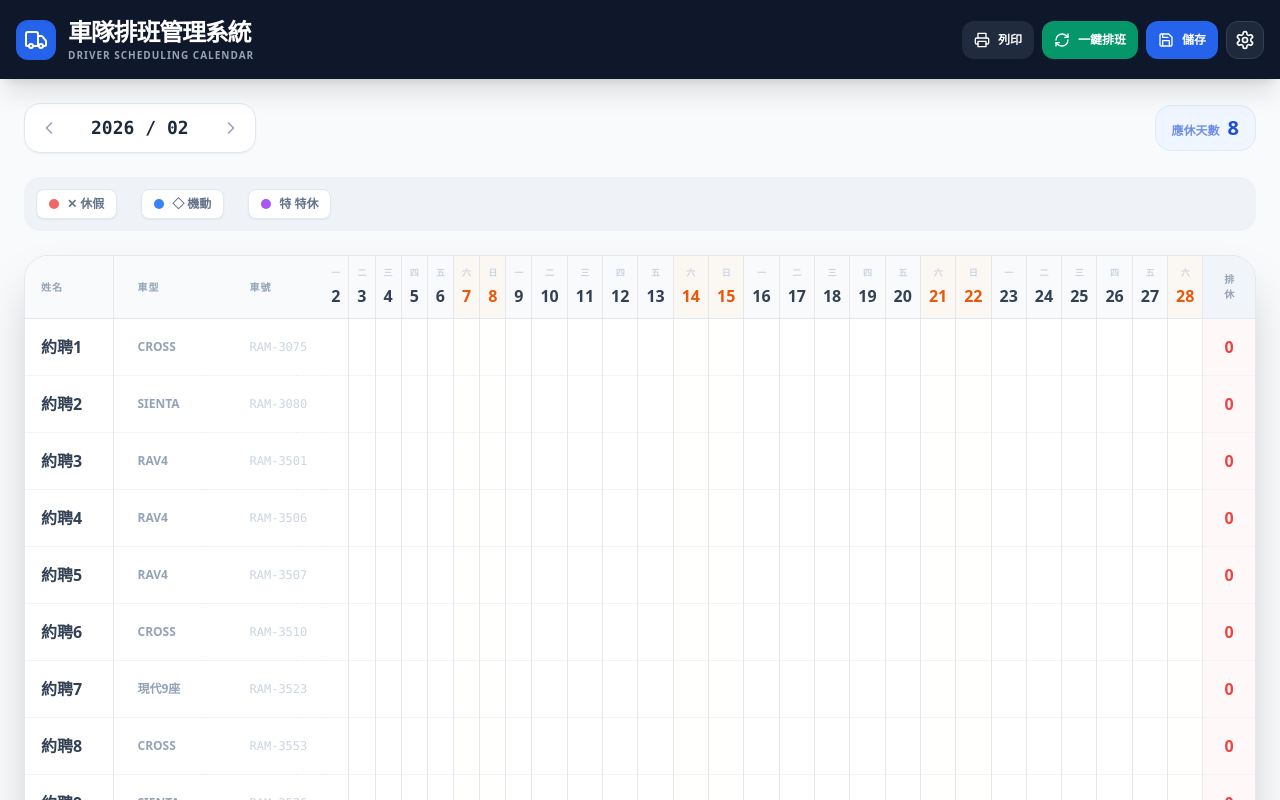
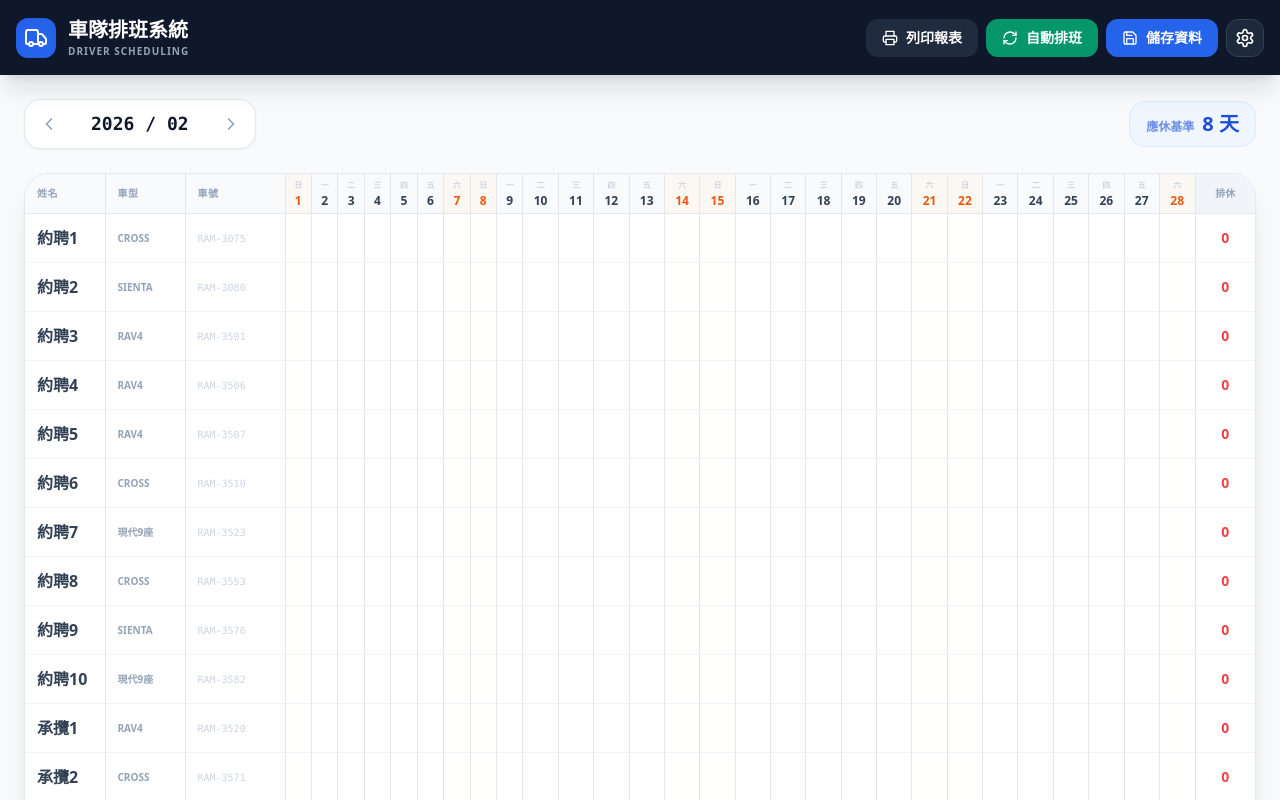
Before and after one commit to jeterh/DriverSchedulingCalendar, a React (Vite) app: page / in a window 1280 px wide. Shown: the top 800 px of the page. Built offline with nearby package versions, Linux system fonts and the light colour scheme.

Commit message:
Add files via upload

```diff
--- a/src/DriverSchedulingCalendar.jsx
+++ b/src/DriverSchedulingCalendar.jsx
@@ -141,7 +141,7 @@ export default function App() {
 
   const save = () => {
     localStorage.setItem(STORAGE_KEY, JSON.stringify({ drivers, schedule }));
-    alert('儲存成功！資料已儲存在您的瀏覽器中。');
+    alert('儲存成功！');
   };
 
   const addDriver = () => {
@@ -161,211 +161,215 @@ export default function App() {
   };
 
   return (
-    <div className="min-h-screen bg-slate-50 text-slate-900 font-sans selection:bg-blue-100">
+    <div className="min-h-screen bg-slate-50 text-slate-900 font-sans">
       <style>{`
         /* 自定義捲軸 */
-        .custom-scrollbar::-webkit-scrollbar { height: 8px; width: 8px; }
+        .custom-scrollbar::-webkit-scrollbar { height: 6px; width: 6px; }
         .custom-scrollbar::-webkit-scrollbar-track { background: #f1f5f9; }
         .custom-scrollbar::-webkit-scrollbar-thumb { background: #cbd5e1; border-radius: 10px; }
 
-        /* 列印優化系統 */
+        /* 精密列印優化系統 */
         @media print {
           @page {
             size: A4 landscape;
-            margin: 0.5cm;
+            margin: 0.8cm 0.5cm; /* 增加上下邊距，減少左右邊距 */
           }
 
           header, .no-print { display: none !important; }
 
           body {
             background: white !important;
+            margin: 0 !important;
             padding: 0 !important;
-            margin: 0 !important;
+            -webkit-print-color-adjust: exact !important;
+            print-color-adjust: exact !important;
           }
 
-          main {
-            padding: 0 !important;
-            margin: 0 !important;
-            max-width: 100% !important;
-          }
+          main { padding: 0 !important; max-width: 100% !important; }
 
           .print-title {
             display: block !important;
             text-align: center;
-            font-size: 16pt;
+            font-size: 18pt;
             font-weight: bold;
-            margin-bottom: 10px;
+            margin-bottom: 5px;
+            color: black;
           }
 
-          /* 表格強制調整 */
+          .print-legend {
+            display: flex !important;
+            justify-content: center;
+            gap: 20px;
+            font-size: 9pt;
+            margin-bottom: 15px;
+            color: #666;
+          }
+
           .bg-white { border: none !important; box-shadow: none !important; }
           .overflow-x-auto { overflow: visible !important; }
 
           table {
             width: 100% !important;
-            table-layout: fixed !important;
+            table-layout: fixed !important; /* 強制固定寬度分配 */
             border-collapse: collapse !important;
-            font-size: 7.5pt !important; /* 極細化字體以符合寬度 */
+            font-size: 7.5pt !important;
           }
 
           th, td {
-            border: 0.5pt solid #ccc !important;
-            padding: 2px 1px !important;
-            height: auto !important;
+            border: 0.2pt solid #aaa !important; /* 更細的線條避免視覺擁擠 */
+            padding: 2px 0 !important;
+            height: 22pt !important;
+            text-align: center !important;
           }
 
-          /* 固定欄位在列印時取消固定，避免遮蓋 */
+          /* 欄位寬度分配 - 精確計算以符合 A4 寬度 */
+          .col-name { width: 50pt !important; }
+          .col-type { width: 45pt !important; }
+          .col-plate { width: 55pt !important; }
+          .col-date { width: auto !important; } /* 日期均分 */
+          .col-stat { width: 30pt !important; }
+
+          /* 列印時移除固定欄位效果 */
           .sticky {
             position: static !important;
-            background: white !important;
+            background: transparent !important;
             box-shadow: none !important;
           }
 
-          /* 顯示特定列印內容 */
-          .show-on-print { display: table-cell !important; }
-          .mobile-hide { display: table-cell !important; }
+          /* 文字顏色加強 */
+          .text-red-500 { color: #d00 !important; }
+          .text-blue-500 { color: #00d !important; }
+          .text-slate-300 { color: #999 !important; }
 
-          /* 圖例縮小放在標題下方 */
-          .print-legend {
-            display: flex !important;
-            justify-content: center;
-            gap: 15px;
-            font-size: 8pt;
-            margin-bottom: 10px;
-          }
+          /* 移除背景色避免列印過黑 */
+          .bg-slate-50, .bg-orange-50 { background: transparent !important; }
         }
 
-        /* 介面隱藏列印專用內容 */
+        /* 預設隱藏列印內容 */
         .print-title, .print-legend { display: none; }
 
-        /* 針對 iPad / Tablet 的特殊微調 */
-        @media (min-width: 768px) and (max-width: 1024px) {
-          .tablet-scroll { overflow-x: auto; -webkit-overflow-scrolling: touch; }
-        }
-
-        /* 針對 iPhone / Samsung S系列 (Mobile) */
-        @media (max-width: 640px) {
-          .mobile-hide { display: none !important; }
-          .mobile-sticky-left { position: sticky; left: 0; z-index: 20; background: white; }
-          .mobile-compact-table th, .mobile-compact-table td { padding: 8px 4px !important; }
-        }
+        /* 介面寬度控制 */
+        .col-name { width: 80px; }
+        .col-type { width: 80px; }
+        .col-plate { width: 100px; }
+        .col-stat { width: 60px; }
       `}</style>
 
       {/* 設定面板 */}
       {showSettings && (
         <div className="fixed inset-0 z-[100] flex justify-end">
-          <div className="absolute inset-0 bg-slate-900/60 backdrop-blur-sm transition-opacity" onClick={() => setShowSettings(false)}></div>
-          <div className="relative w-[90%] max-w-md bg-white h-full shadow-2xl flex flex-col animate-in slide-in-from-right duration-300 border-l border-slate-200">
-            <div className="p-4 border-b flex justify-between items-center bg-slate-800 text-white shrink-0">
+          <div className="absolute inset-0 bg-slate-900/60 backdrop-blur-sm" onClick={() => setShowSettings(false)}></div>
+          <div className="relative w-[90%] max-w-md bg-white h-full shadow-2xl flex flex-col border-l border-slate-200">
+            <div className="p-4 border-b flex justify-between items-center bg-slate-800 text-white">
               <div className="flex items-center gap-2">
                 <Users size={20} />
                 <h2 className="text-lg font-bold">車隊成員管理</h2>
               </div>
-              <button onClick={() => setShowSettings(false)} className="p-2 hover:bg-slate-700 rounded-full transition active:scale-90"><X size={24} /></button>
+              <button onClick={() => setShowSettings(false)} className="p-2 hover:bg-slate-700 rounded-full transition"><X size={24} /></button>
             </div>
             <div className="flex-1 overflow-y-auto p-4 space-y-3 custom-scrollbar">
               {drivers.map(d => (
-                <div key={d.id} className="p-4 border border-slate-200 rounded-2xl bg-slate-50 relative group transition hover:border-blue-300">
-                  <button onClick={() => removeDriver(d.id)} className="absolute top-3 right-3 p-1.5 text-slate-300 hover:text-red-500 hover:bg-red-50 rounded-lg transition"><Trash2 size={16} /></button>
+                <div key={d.id} className="p-4 border border-slate-200 rounded-2xl bg-slate-50 relative group">
+                  <button onClick={() => removeDriver(d.id)} className="absolute top-3 right-3 p-1.5 text-slate-300 hover:text-red-500 transition"><Trash2 size={16} /></button>
                   <div className="grid grid-cols-2 gap-3">
                     <div className="col-span-2"><label className="text-[10px] font-bold text-slate-400">司機姓名</label>
-                    <input type="text" value={d.name} onChange={(e) => updateDriver(d.id, 'name', e.target.value)} className="w-full bg-white border border-slate-200 rounded-lg px-3 py-2 text-sm focus:ring-2 focus:ring-blue-500 outline-none transition" /></div>
+                    <input type="text" value={d.name} onChange={(e) => updateDriver(d.id, 'name', e.target.value)} className="w-full bg-white border border-slate-200 rounded-lg px-3 py-2 text-sm focus:ring-2 focus:ring-blue-500 outline-none" /></div>
                     <div><label className="text-[10px] font-bold text-slate-400">車型</label>
-                    <input type="text" value={d.carType} onChange={(e) => updateDriver(d.id, 'carType', e.target.value)} className="w-full bg-white border border-slate-200 rounded-lg px-3 py-2 text-sm focus:ring-2 focus:ring-blue-500 outline-none" /></div>
+                    <input type="text" value={d.carType} onChange={(e) => updateDriver(d.id, 'carType', e.target.value)} className="w-full bg-white border border-slate-200 rounded-lg px-3 py-2 text-sm" /></div>
                     <div><label className="text-[10px] font-bold text-slate-400">車號</label>
-                    <input type="text" value={d.carPlate} onChange={(e) => updateDriver(d.id, 'carPlate', e.target.value)} className="w-full bg-white border border-slate-200 rounded-lg px-3 py-2 text-sm focus:ring-2 focus:ring-blue-500 outline-none" /></div>
+                    <input type="text" value={d.carPlate} onChange={(e) => updateDriver(d.id, 'carPlate', e.target.value)} className="w-full bg-white border border-slate-200 rounded-lg px-3 py-2 text-sm" /></div>
                   </div>
                 </div>
               ))}
             </div>
-            <div className="p-4 bg-white border-t border-slate-100 shrink-0">
-              <button onClick={addDriver} className="w-full flex items-center justify-center gap-2 py-3 bg-slate-900 hover:bg-slate-800 text-white rounded-xl font-bold transition shadow-lg active:scale-95"><UserPlus size={18} /> 新增人員</button>
+            <div className="p-4 bg-white border-t border-slate-100">
+              <button onClick={addDriver} className="w-full flex items-center justify-center gap-2 py-3 bg-slate-900 hover:bg-slate-800 text-white rounded-xl font-bold transition"><UserPlus size={18} /> 新增人員</button>
             </div>
           </div>
         </div>
       )}
 
       {/* 導覽列 */}
-      <header className="bg-slate-900 text-white p-3 sm:p-4 sticky top-0 z-40 shadow-xl no-print">
+      <header className="bg-slate-900 text-white p-4 sticky top-0 z-40 shadow-xl no-print">
         <div className="max-w-screen-2xl mx-auto flex flex-col sm:flex-row justify-between items-center gap-4">
-          <div className="flex items-center gap-3 self-start sm:self-center">
+          <div className="flex items-center gap-3">
             <div className="bg-blue-600 p-2 rounded-xl shadow-inner"><Truck className="text-white" size={24} /></div>
             <div>
-              <h1 className="text-xl sm:text-2xl font-black tracking-tighter">車隊排班管理系統</h1>
-              <p className="text-[10px] text-slate-400 font-bold uppercase tracking-widest">Driver Scheduling Calendar</p>
+              <h1 className="text-xl font-black">車隊排班系統</h1>
+              <p className="text-[10px] text-slate-400 font-bold uppercase tracking-widest">Driver Scheduling</p>
             </div>
           </div>
-          <div className="flex w-full sm:w-auto overflow-x-auto pb-1 sm:pb-0 gap-2 scrollbar-hide">
-            <button onClick={() => window.print()} className="flex items-center gap-2 bg-slate-700/50 hover:bg-slate-700 px-3 py-2 rounded-xl font-bold transition text-xs whitespace-nowrap active:scale-95"><Printer size={16}/>列印</button>
-            <button onClick={autoSchedule} className="flex items-center gap-2 bg-emerald-600 hover:bg-emerald-500 px-3 py-2 rounded-xl font-bold transition text-xs whitespace-nowrap active:scale-95 shadow-lg shadow-emerald-900/20"><RefreshCw size={16} className={isAutoScheduling ? 'animate-spin' : ''}/>一鍵排班</button>
-            <button onClick={save} className="flex items-center gap-2 bg-blue-600 hover:bg-blue-500 px-3 py-2 rounded-xl font-bold transition text-xs whitespace-nowrap active:scale-95 shadow-lg shadow-blue-900/20"><Save size={16}/>儲存</button>
-            <button onClick={() => setShowSettings(true)} className="p-2 bg-slate-800 hover:bg-slate-700 rounded-xl transition border border-slate-700 active:scale-90"><Settings size={20}/></button>
+          <div className="flex gap-2">
+            <button onClick={() => window.print()} className="flex items-center gap-2 bg-slate-700/50 hover:bg-slate-700 px-4 py-2 rounded-xl font-bold transition text-sm active:scale-95"><Printer size={16}/>列印報表</button>
+            <button onClick={autoSchedule} className="flex items-center gap-2 bg-emerald-600 hover:bg-emerald-500 px-4 py-2 rounded-xl font-bold transition text-sm active:scale-95"><RefreshCw size={16} className={isAutoScheduling ? 'animate-spin' : ''}/>自動排班</button>
+            <button onClick={save} className="flex items-center gap-2 bg-blue-600 hover:bg-blue-50 px-4 py-2 rounded-xl font-bold transition text-sm text-white hover:text-blue-700 active:scale-95"><Save size={16}/>儲存資料</button>
+            <button onClick={() => setShowSettings(true)} className="p-2 bg-slate-800 hover:bg-slate-700 rounded-xl transition border border-slate-700"><Settings size={20}/></button>
           </div>
         </div>
       </header>
 
-      {/* 列印專用標題 */}
+      {/* 列印專用內容 */}
       <div className="print-title">{year} 年 {month + 1} 月 車隊排班表</div>
       <div className="print-legend">
-        <span>✕ 休假</span>
-        <span>◇ 機動</span>
-        <span>特 特休</span>
+        <span>✕：休假</span>
+        <span>◇：機動</span>
+        <span>特：特休</span>
       </div>
 
-      <main className="p-3 sm:p-6 max-w-screen-2xl mx-auto">
-        {/* 月份切換 */}
+      <main className="p-4 sm:p-6 max-w-screen-2xl mx-auto">
         <div className="flex items-center justify-between mb-6 no-print">
           <div className="flex items-center gap-2 bg-white p-1.5 rounded-2xl shadow-sm border border-slate-200">
-            <button onClick={() => setCurrentDate(new Date(year, month - 1))} className="p-2 hover:bg-slate-50 rounded-xl transition active:scale-90"><ChevronDown className="rotate-90 text-slate-400" size={20}/></button>
-            <span className="text-lg font-black font-mono px-4 text-slate-800">{year} / {String(month + 1).padStart(2, '0')}</span>
-            <button onClick={() => setCurrentDate(new Date(year, month + 1))} className="p-2 hover:bg-slate-50 rounded-xl transition active:scale-90"><ChevronDown className="-rotate-90 text-slate-400" size={20}/></button>
+            <button onClick={() => setCurrentDate(new Date(year, month - 1))} className="p-2 hover:bg-slate-50 rounded-xl transition"><ChevronDown className="rotate-90 text-slate-400" size={20}/></button>
+            <span className="text-lg font-black font-mono px-4">{year} / {String(month + 1).padStart(2, '0')}</span>
+            <button onClick={() => setCurrentDate(new Date(year, month + 1))} className="p-2 hover:bg-slate-50 rounded-xl transition"><ChevronDown className="-rotate-90 text-slate-400" size={20}/></button>
           </div>
-          <div className="bg-blue-50 text-blue-700 px-4 py-2 rounded-2xl border border-blue-100 hidden sm:block">
-            <span className="text-xs font-bold uppercase mr-2 opacity-60">應休天數</span>
-            <span className="text-xl font-black">{totalHolidaysInMonth}</span>
+          <div className="bg-blue-50 text-blue-700 px-4 py-2 rounded-2xl border border-blue-100">
+            <span className="text-xs font-bold uppercase mr-2 opacity-60">應休基準</span>
+            <span className="text-xl font-black">{totalHolidaysInMonth} 天</span>
           </div>
         </div>
 
-        {/* 圖例 */}
-        <div className="flex flex-wrap items-center gap-3 sm:gap-6 mb-6 text-xs font-bold text-slate-500 bg-slate-200/40 p-3 rounded-2xl no-print">
-           <div className="flex items-center gap-2 bg-white px-3 py-1.5 rounded-lg shadow-sm border border-slate-200"><span className="w-2.5 h-2.5 bg-red-500 rounded-full animate-pulse"></span> ✕ 休假</div>
-           <div className="flex items-center gap-2 bg-white px-3 py-1.5 rounded-lg shadow-sm border border-slate-200"><span className="w-2.5 h-2.5 bg-blue-500 rounded-full"></span> ◇ 機動</div>
-           <div className="flex items-center gap-2 bg-white px-3 py-1.5 rounded-lg shadow-sm border border-slate-200"><span className="w-2.5 h-2.5 bg-purple-500 rounded-full"></span> 特 特休</div>
-        </div>
-
-        {/* 主要表格區域 */}
-        <div className="bg-white rounded-3xl shadow-2xl border border-slate-200 overflow-hidden relative">
-          <div className="overflow-x-auto custom-scrollbar tablet-scroll">
-            <table className="w-full border-collapse mobile-compact-table">
+        <div className="bg-white rounded-3xl shadow-xl border border-slate-200 overflow-hidden">
+          <div className="overflow-x-auto custom-scrollbar">
+            <table className="w-full border-collapse">
               <thead>
                 <tr className="bg-slate-50 border-b border-slate-200">
-                  <th className="p-3 sm:p-4 sticky left-0 bg-slate-50 z-30 border-r w-16 sm:w-24 text-left font-black text-slate-400 text-[10px] uppercase tracking-widest shadow-[4px_0_10px_-5px_rgba(0,0,0,0.1)]">姓名</th>
-                  <th className="p-3 sm:p-4 sticky left-16 sm:left-24 bg-slate-50 z-30 border-r w-16 sm:w-28 text-left font-black text-slate-400 text-[10px] uppercase tracking-widest shadow-[4px_0_10px_-5px_rgba(0,0,0,0.1)]">車型</th>
-                  <th className="p-3 sm:p-4 sticky left-32 sm:left-52 bg-slate-50 z-30 border-r w-24 sm:w-32 text-left font-black text-slate-400 text-[10px] uppercase tracking-widest shadow-[4px_0_10px_-5px_rgba(0,0,0,0.1)] mobile-hide show-on-print">車號</th>
+                  <th className="col-name p-3 sticky left-0 bg-slate-50 z-30 border-r text-left font-black text-slate-400 text-[10px] uppercase tracking-wider">姓名</th>
+                  <th className="col-type p-3 sticky left-[80px] bg-slate-50 z-30 border-r text-left font-black text-slate-400 text-[10px] uppercase tracking-wider no-print">車型</th>
+                  <th className="col-plate p-3 sticky left-[160px] bg-slate-50 z-30 border-r text-left font-black text-slate-400 text-[10px] uppercase tracking-wider no-print">車號</th>
+
+                  {/* 列印時顯示的緊湊欄位 */}
+                  <th className="hidden print:table-cell col-type p-2 font-black text-slate-500 text-[9px]">車型</th>
+                  <th className="hidden print:table-cell col-plate p-2 font-black text-slate-500 text-[9px]">車號</th>
 
                   {calendarDays.map(d => (
-                    <th key={d.date} className={`p-2 border-r text-center ${d.isWeekend ? 'bg-orange-50/50' : ''}`}>
-                      <div className="text-[9px] font-black text-slate-300 uppercase mb-1 mobile-hide">{WEEKDAYS[d.dayOfWeek]}</div>
-                      <div className={`text-sm sm:text-base font-black ${d.isWeekend ? 'text-orange-600' : 'text-slate-700'}`}>{d.date}</div>
+                    <th key={d.date} className={`col-date p-1 border-r text-center ${d.isWeekend ? 'bg-orange-50/50' : ''}`}>
+                      <div className="text-[8px] font-bold text-slate-300 mb-0.5">{WEEKDAYS[d.dayOfWeek]}</div>
+                      <div className={`text-xs font-black ${d.isWeekend ? 'text-orange-600' : 'text-slate-700'}`}>{d.date}</div>
                     </th>
                   ))}
-                  <th className="p-3 sm:p-4 bg-slate-100 w-12 sm:w-16 sticky right-0 z-30 border-l font-black text-center text-slate-400 text-[10px] shadow-[-4px_0_10px_-5px_rgba(0,0,0,0.1)]">排休</th>
+                  <th className="col-stat p-3 bg-slate-100 sticky right-0 z-30 border-l font-black text-center text-slate-400 text-[10px]">排休</th>
                 </tr>
               </thead>
               <tbody className="divide-y divide-slate-100">
                 {drivers.map(driver => {
                   let offCount = 0;
                   return (
-                    <tr key={driver.id} className="group hover:bg-slate-50/80 transition-colors">
-                      <td className="p-3 sm:p-4 font-bold sticky left-0 bg-white group-hover:bg-slate-50 z-20 border-r shadow-[4px_0_10px_-5px_rgba(0,0,0,0.1)] text-slate-700 whitespace-nowrap truncate">
+                    <tr key={driver.id} className="hover:bg-slate-50/50 transition-colors">
+                      <td className="col-name p-3 font-bold sticky left-0 bg-white z-20 border-r text-slate-700 whitespace-nowrap overflow-hidden">
                         {driver.name.split('(')[0]}
                       </td>
-                      <td className="p-3 sm:p-4 text-slate-400 font-bold sticky left-16 sm:left-24 bg-white group-hover:bg-slate-50 z-20 border-r shadow-[4px_0_10px_-5px_rgba(0,0,0,0.1)] text-[10px] sm:text-xs">
+                      <td className="col-type p-3 text-slate-400 font-bold sticky left-[80px] bg-white z-20 border-r text-[10px] no-print">
                         {driver.carType}
                       </td>
-                      <td className="p-3 sm:p-4 font-mono text-slate-300 sticky left-32 sm:left-52 bg-white group-hover:bg-slate-50 z-20 border-r shadow-[4px_0_10px_-5px_rgba(0,0,0,0.1)] mobile-hide show-on-print text-[10px] sm:text-xs">
+                      <td className="col-plate p-3 font-mono text-slate-300 sticky left-[160px] bg-white z-20 border-r text-[10px] no-print">
                         {driver.carPlate}
                       </td>
+
+                      {/* 列印版顯示欄位 */}
+                      <td className="hidden print:table-cell col-type text-slate-500 text-[8px]">{driver.carType}</td>
+                      <td className="hidden print:table-cell col-plate text-slate-500 text-[8px]">{driver.carPlate}</td>
+
                       {calendarDays.map(day => {
                         const s = schedule[`${driver.id}_${day.fullDate}`];
                         if (s === STATUS.OFF || s === STATUS.SPECIAL) offCount++;
@@ -373,21 +377,17 @@ export default function App() {
                           <td
                             key={day.date}
                             onClick={() => handleCellClick(driver.id, day.fullDate)}
-                            className={`p-0 border-r text-center cursor-pointer select-none relative h-10 sm:h-14 transition-all
-                              ${day.isWeekend ? 'bg-orange-50/10' : ''}
-                              hover:bg-blue-50
-                            `}
+                            className={`col-date p-0 border-r text-center cursor-pointer select-none h-10 sm:h-12 ${day.isWeekend ? 'bg-orange-50/5' : ''} hover:bg-blue-50/50`}
                           >
                             <div className="flex items-center justify-center w-full h-full">
-                              {s === STATUS.OFF && <span className="text-red-500 font-black text-lg sm:text-xl">✕</span>}
-                              {s === STATUS.MOBILE && <span className="text-blue-500 font-black text-xl sm:text-2xl">◇</span>}
-                              {s === STATUS.SPECIAL && <span className="bg-purple-500 text-white text-[10px] sm:text-xs px-1.5 py-0.5 rounded-md font-bold">特</span>}
+                              {s === STATUS.OFF && <span className="text-red-500 font-black text-base">✕</span>}
+                              {s === STATUS.MOBILE && <span className="text-blue-500 font-black text-lg">◇</span>}
+                              {s === STATUS.SPECIAL && <span className="bg-purple-500 text-white text-[9px] px-1 rounded font-bold">特</span>}
                             </div>
                           </td>
                         );
                       })}
-                      <td className={`p-3 sm:p-4 text-center font-black sticky right-0 z-20 shadow-[-4px_0_10px_-5px_rgba(0,0,0,0.1)] text-sm sm:text-base
-                        ${offCount < totalHolidaysInMonth ? 'text-red-500 bg-red-50/50' : 'text-emerald-600 bg-emerald-50/50'}`}>
+                      <td className={`col-stat p-3 text-center font-black sticky right-0 z-20 bg-white border-l text-sm ${offCount < totalHolidaysInMonth ? 'text-red-500' : 'text-emerald-600'}`}>
                         {offCount}
                       </td>
                     </tr>
@@ -397,11 +397,6 @@ export default function App() {
             </table>
           </div>
         </div>
-
-        {/* 底部提示 (Mobile Only) */}
-        <div className="mt-4 text-center text-[10px] font-bold text-slate-400 uppercase tracking-widest sm:hidden no-print">
-          ← 左右滑動查看日期內容 →
-        </div>
       </main>
     </div>
   );
```
